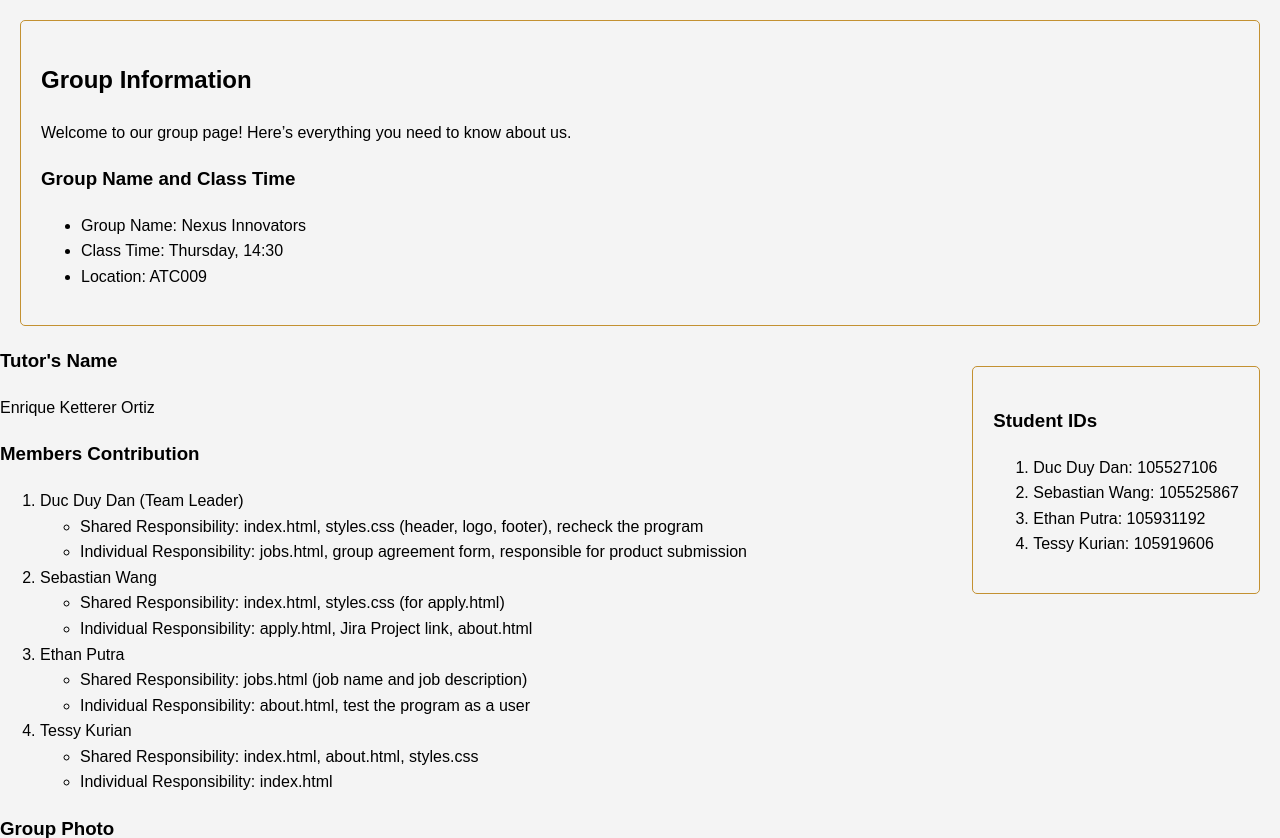
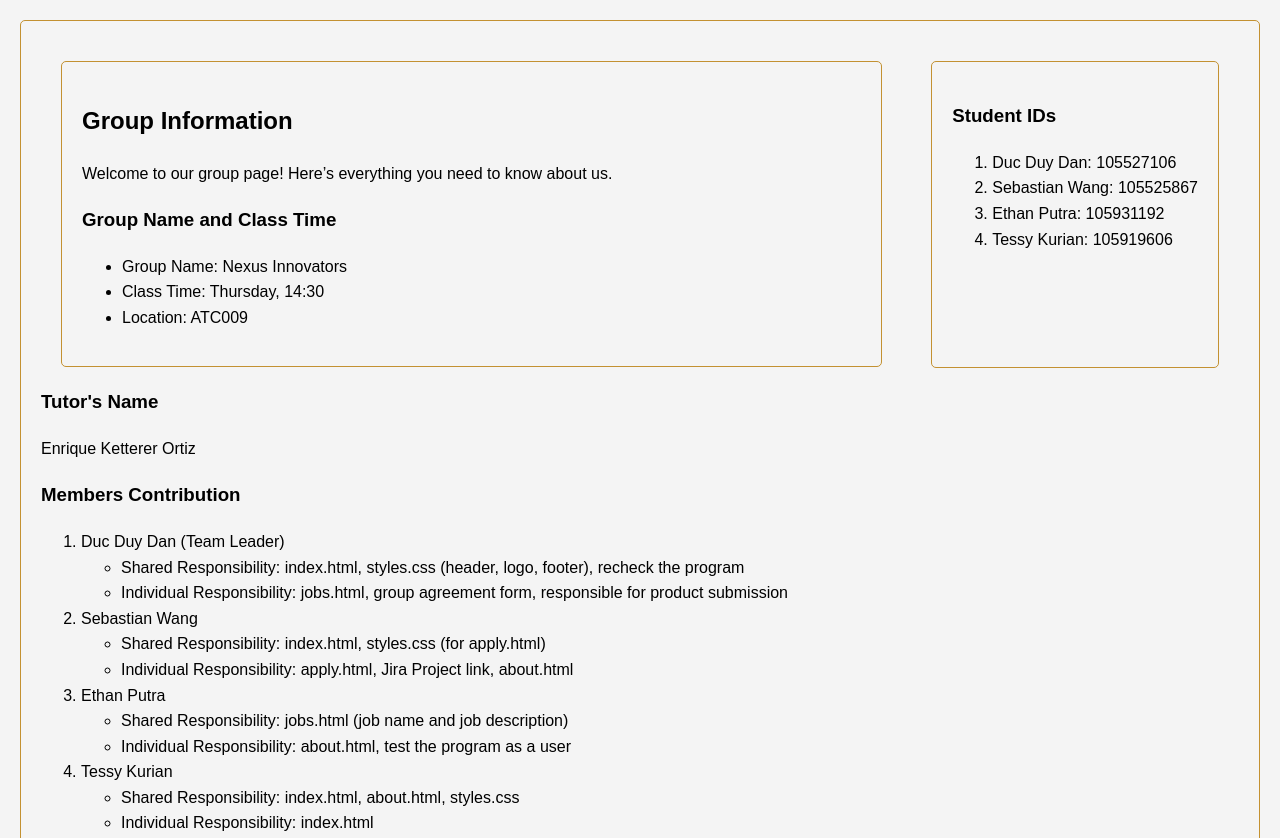
Before and after one commit to DucDuyDan-Swin/TheNexusWeb, a PHP site: page /about.html in a window 1280 px wide. Shown: the part 182-1020 px from the top of the page. Run offline with PHP 8.4, Linux system fonts and the light colour scheme; some web fonts are replaced.

Commit message:
About page Alignments

```diff
--- a/project1/about.html
+++ b/project1/about.html
@@ -27,6 +27,7 @@
 
     <main>
         <section>
+            <section class="Info">
             <h2>Group Information</h2>
             <p>Welcome to our group page! Here’s everything you need to know about us.</p>
 
--- a/project1/styles.css
+++ b/project1/styles.css
@@ -303,8 +303,14 @@ table th {
     font-weight: bold; /* Makes the header text bold */
 }
 
+.Info {
+    float: left;
+    width: 65%;
+}
+
 .StudentID {
     float: right;
+    height: 265px;
 }
 
 /* Hover Name Effect (in table) */
```
